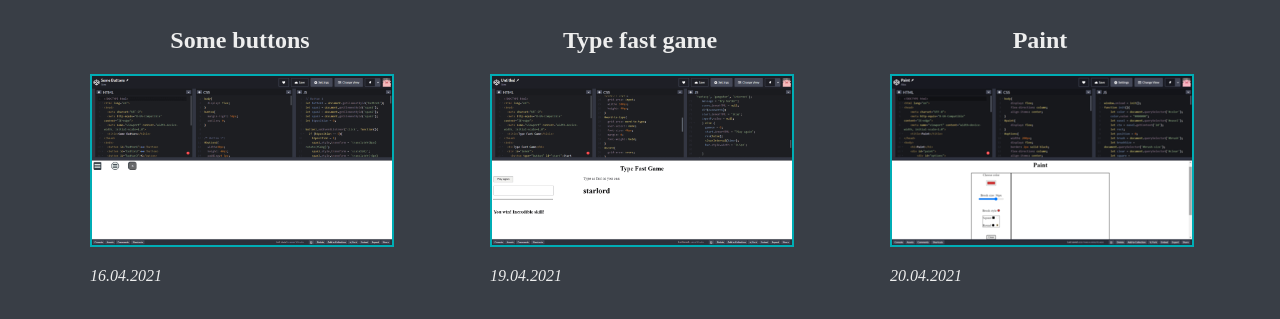
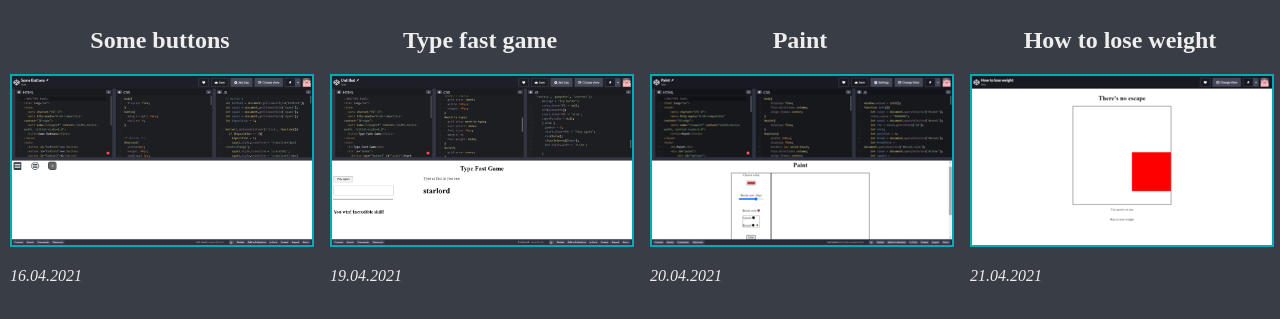
Before and after one commit to fudzi9nine/dailychallenge, a plain HTML site: page index.html in a window 1280 px wide. Shown: the part 103-422 px from the top of the page. Drawn offline with Linux system fonts and the light colour scheme.

Commit message:
add canvas animation 'how to lose weight'

```diff
--- a/index.html
+++ b/index.html
@@ -31,6 +31,13 @@
             </a>
             <p class="project__date">20.04.2021</p>
         </div>
+        <div class="project">
+            <h2 class="project__name">How to lose weight</h2>
+            <a class="project__inner" href="https://codepen.io/fudzi9/pen/ZELmXQW" target="_blank">
+                <img class="project__img" src="img/project4.png" alt="How to lose weight">
+            </a>
+            <p class="project__date">21.04.2021</p>
+        </div>
     </div>
 </body>
 </html>
```
Also changed, not shown: img/project4.png (added).
